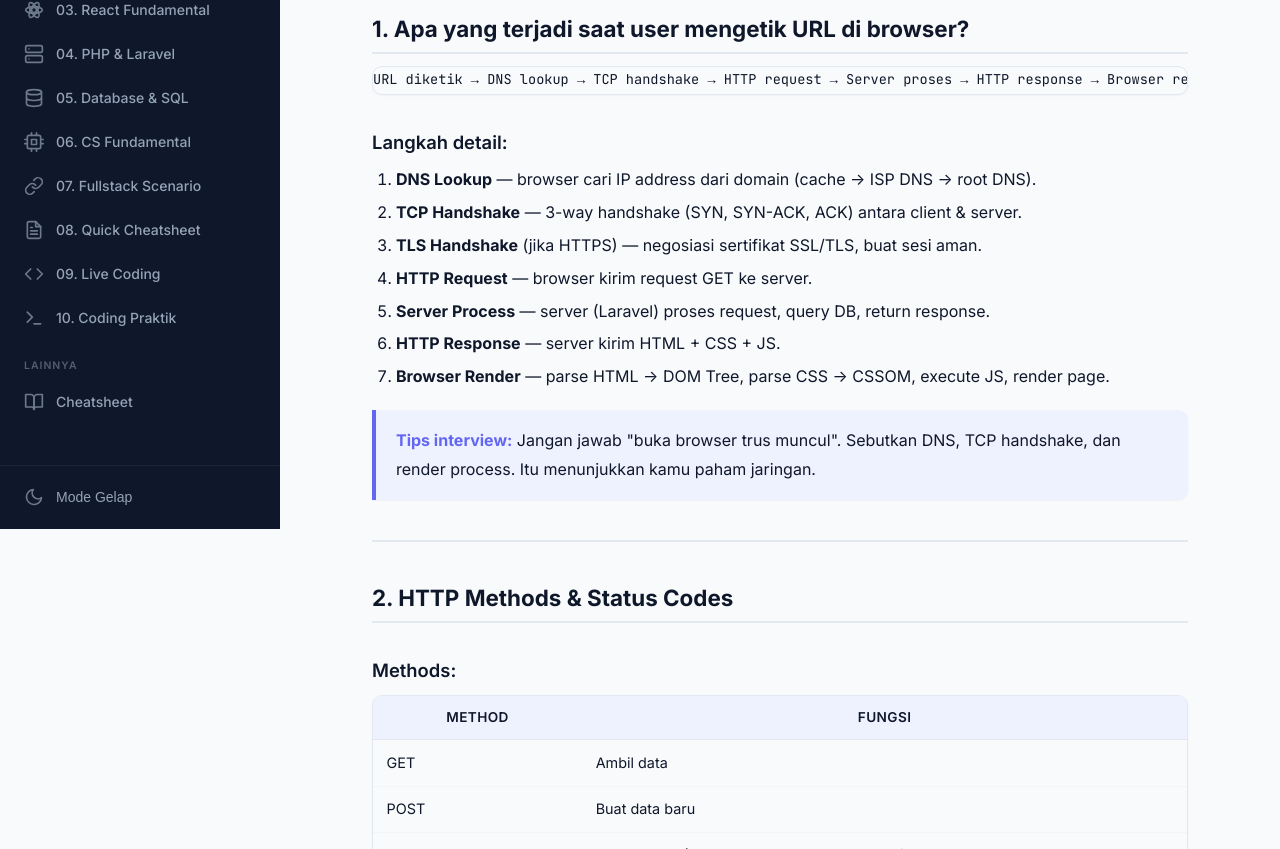
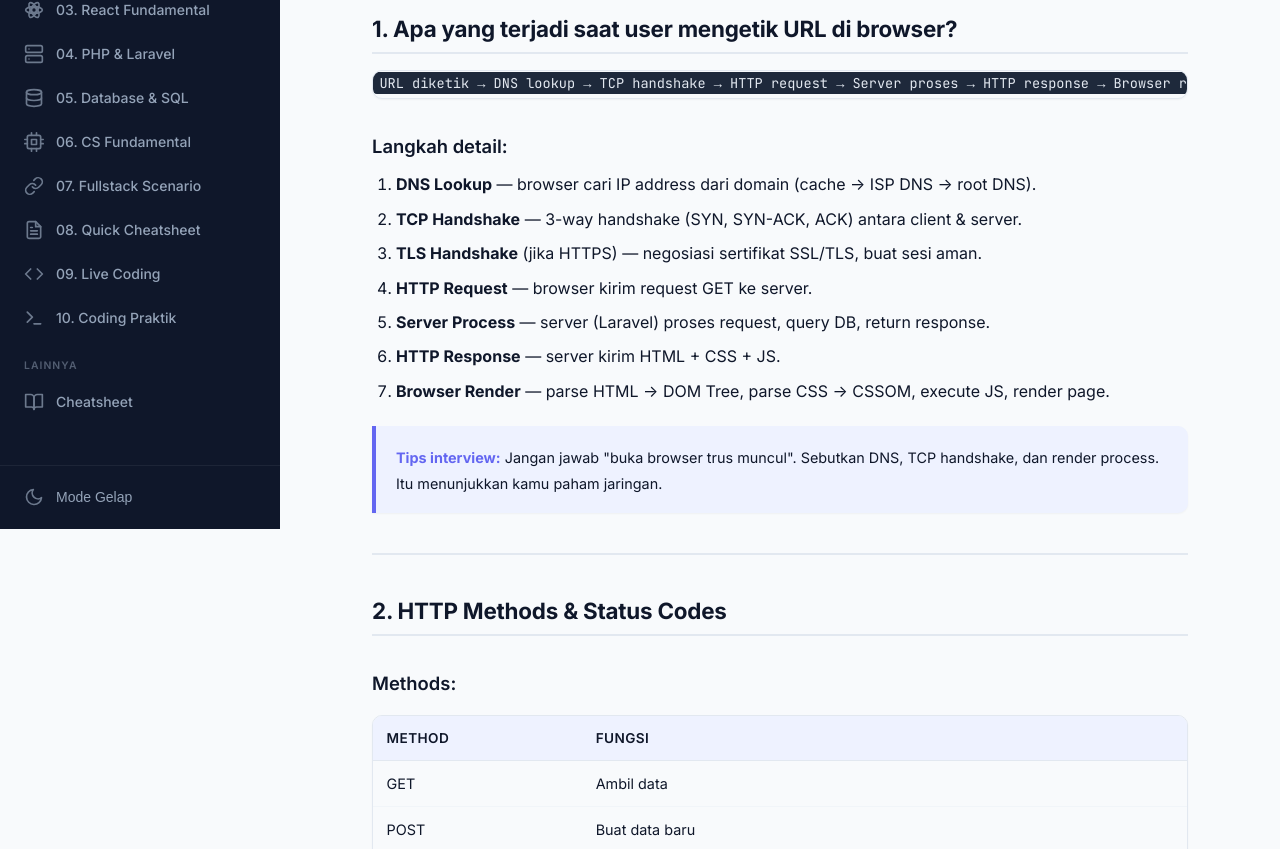
Before and after one commit to rafligamteng02/learn-fundamental, a React (Vite) app: page /module/01 in a window 1280 px wide. Shown: the part 271-1120 px from the top of the page. Built offline with nearby package versions, Linux system fonts and the light colour scheme.

Commit message:
style: comprehensive markdown styling (headings, blockquote, tables, code, lists)

```diff
--- a/src/App.css
+++ b/src/App.css
@@ -491,6 +491,170 @@
 
 .module-page {
   animation: fadeIn 0.35s ease;
+}
+
+/* ========== Markdown Content ========== */
+
+.markdown h2 {
+  font-size: 1.3rem;
+  font-weight: 700;
+  margin: 2rem 0 0.75rem;
+  padding-bottom: 0.4rem;
+  border-bottom: 2px solid var(--border);
+  color: var(--text);
+  letter-spacing: -0.01em;
+}
+
+.markdown h3 {
+  font-size: 1.1rem;
+  font-weight: 700;
+  margin: 1.5rem 0 0.5rem;
+  color: var(--text);
+}
+
+.markdown h4 {
+  font-size: 0.95rem;
+  font-weight: 600;
+  margin: 1.25rem 0 0.4rem;
+  color: var(--text-secondary);
+}
+
+.markdown p {
+  margin: 0.6rem 0;
+  line-height: 1.75;
+  color: var(--text);
+}
+
+.markdown strong {
+  font-weight: 700;
+  color: var(--text);
+}
+
+.markdown a {
+  color: var(--primary);
+  text-decoration: underline;
+  text-underline-offset: 2px;
+  transition: color 0.15s;
+}
+
+.markdown a:hover {
+  color: var(--primary-hover);
+}
+
+/* Lists */
+.markdown ul,
+.markdown ol {
+  padding-left: 1.5rem;
+  margin: 0.5rem 0;
+  line-height: 1.8;
+}
+
+.markdown li {
+  margin-bottom: 0.2rem;
+}
+
+.markdown li strong {
+  color: var(--text);
+}
+
+/* Inline Code */
+.markdown code:not([class*="language"]) {
+  background: var(--bg-code);
+  color: #e2e8f0;
+  padding: 0.15rem 0.4rem;
+  border-radius: 4px;
+  font-size: 0.85em;
+  font-family: 'JetBrains Mono', 'Fira Code', monospace;
+}
+
+/* Code Block (pre wrapper around syntax highlighter) */
+.markdown pre {
+  margin: 1rem 0;
+  border-radius: var(--radius-md);
+  overflow: hidden;
+  box-shadow: var(--shadow-sm);
+}
+
+/* Blockquote — all styled as info callouts */
+.markdown blockquote {
+  margin: 1rem 0;
+  padding: 0.75rem 1rem;
+  border-left: 3px solid var(--primary);
+  background: var(--primary-subtle);
+  border-radius: 0 var(--radius-sm) var(--radius-sm) 0;
+  color: var(--text-secondary);
+  font-size: 0.9rem;
+  line-height: 1.6;
+}
+
+.markdown blockquote p {
+  margin: 0.2rem 0;
+}
+
+.markdown blockquote strong {
+  color: var(--primary);
+}
+
+/* Tables */
+.markdown table {
+  width: 100%;
+  border-collapse: collapse;
+  margin: 1rem 0;
+  font-size: 0.88rem;
+  border-radius: var(--radius-sm);
+  overflow: hidden;
+  box-shadow: var(--shadow-sm);
+}
+
+.markdown th {
+  background: var(--primary);
+  color: #fff;
+  font-weight: 600;
+  text-align: left;
+  padding: 0.6rem 0.85rem;
+  font-size: 0.82rem;
+  text-transform: uppercase;
+  letter-spacing: 0.04em;
+}
+
+.markdown td {
+  padding: 0.55rem 0.85rem;
+  border-bottom: 1px solid var(--border);
+  color: var(--text);
+}
+
+.markdown tr:last-child td {
+  border-bottom: none;
+}
+
+.markdown tr:nth-child(even) td {
+  background: var(--primary-subtle);
+}
+
+.markdown tr:hover td {
+  background: color-mix(in srgb, var(--primary) 6%, transparent);
+}
+
+/* Horizontal Rule */
+.markdown hr {
+  border: none;
+  height: 2px;
+  background: linear-gradient(90deg, transparent, var(--border), transparent);
+  margin: 2rem 0;
+}
+
+/* Images */
+.markdown img {
+  max-width: 100%;
+  height: auto;
+  border-radius: var(--radius-sm);
+  margin: 1rem 0;
+  box-shadow: var(--shadow-sm);
+}
+
+/* First heading after module header shouldn't have big top margin */
+.markdown h2:first-child {
+  margin-top: 0;
 }
 
 .module-header {
```
